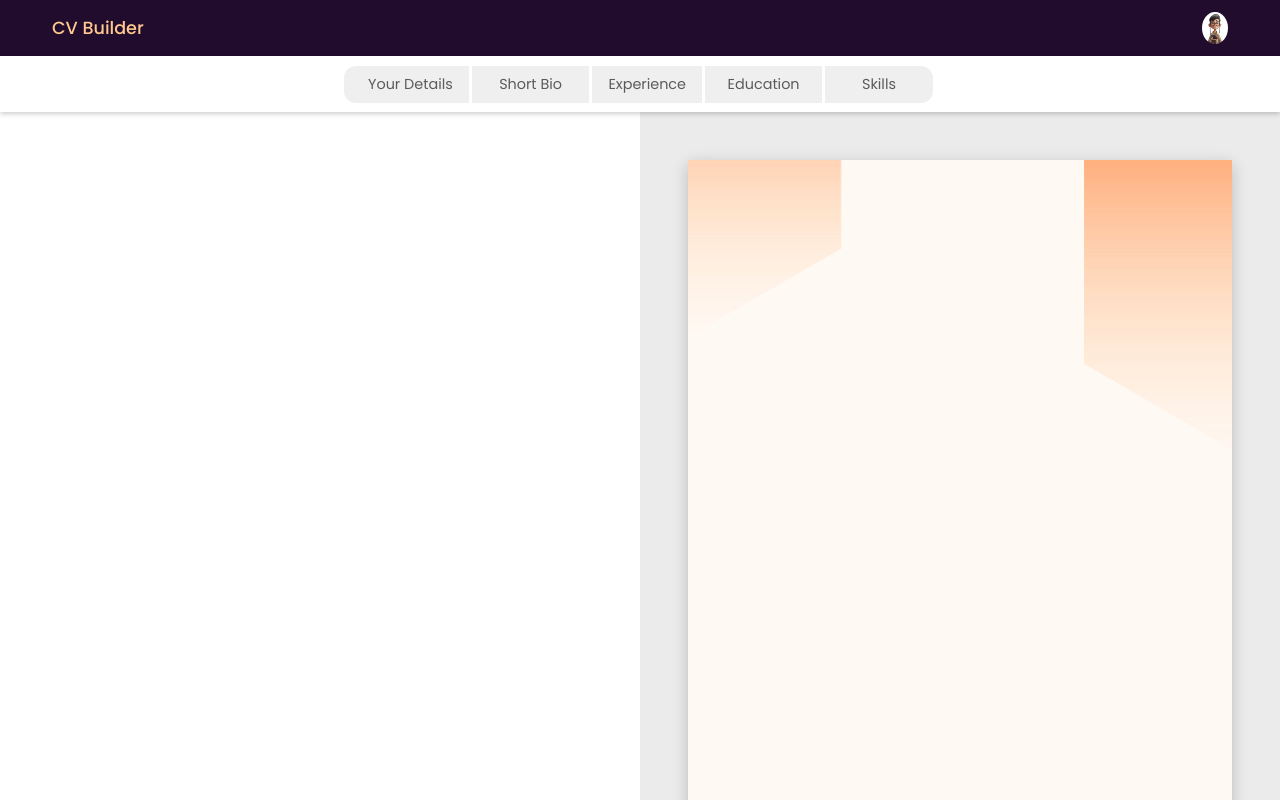
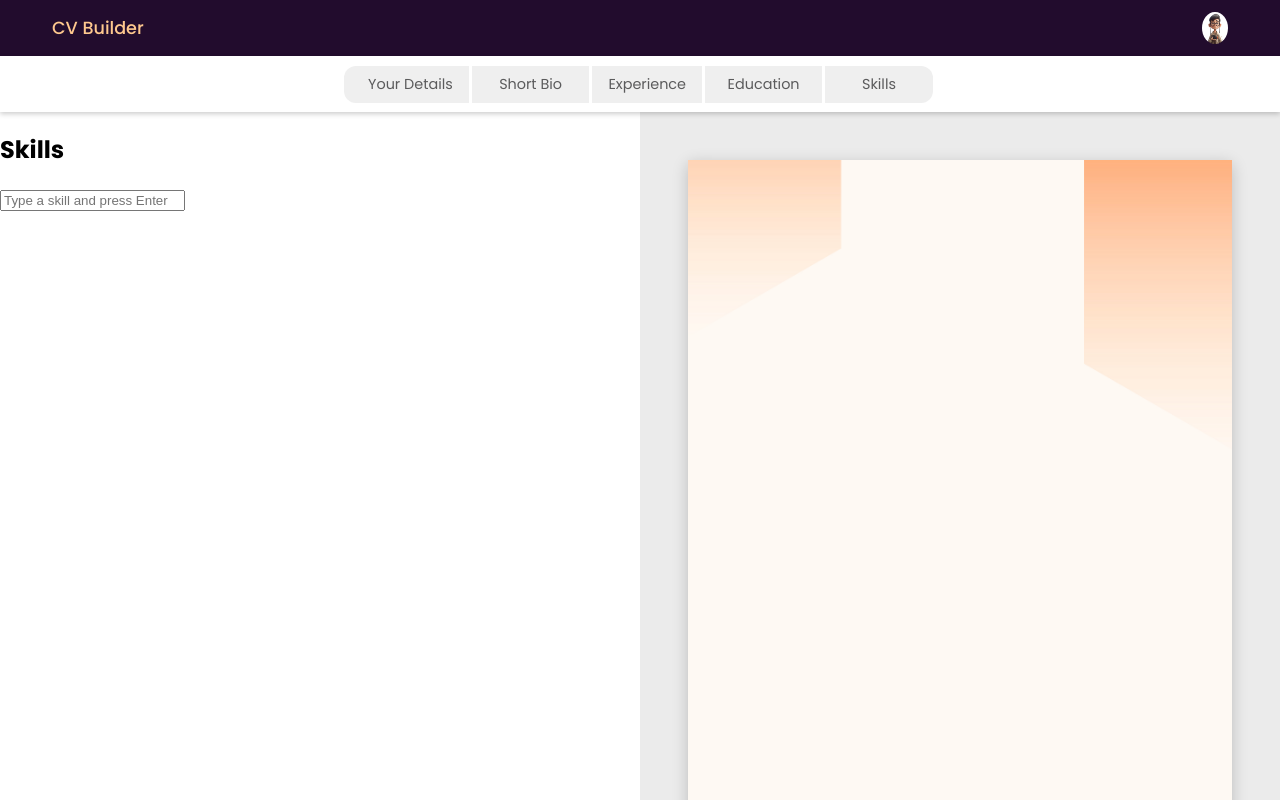
Before and after one commit to Hudsondaniel/CV-Generator, a React app in the folder CV/: page / in a window 1280 px wide. Both pictures are taken after a click on the button "Skills". Shown: the top 800 px of the page. Built offline with nearby package versions, Linux system fonts and the light colour scheme; the HTML template or start-up script is replaced by a standard one.

Commit message:
Outline for skills also complete

```diff
--- a/CV/src/components/Skills.jsx
+++ b/CV/src/components/Skills.jsx
@@ -1,5 +1,51 @@
-import '../styles/Skills.css'
+import '../styles/Skills.css';
+import { useState } from 'react';
 
-export default function Skills(){
+export default function Skills() {
+    const [skills, setSkills] = useState([]);
+    const [inputValue, setInputValue] = useState('');
 
+    // Handle skill input
+    const handleInputChange = (e) => {
+        setInputValue(e.target.value);
+    };
+
+    // Add skill to the list when pressing Enter
+    const handleInputKeyDown = (e) => {
+        if (e.key === 'Enter' && inputValue.trim()) {
+            e.preventDefault();
+            const newSkill = { id: skills.length + 1, text: inputValue.trim() }; // Generate ID based on length
+            setSkills([...skills, newSkill]);
+            setInputValue(''); // Clear input after adding
+        }
+    };
+
+    // Remove a skill by its unique ID
+    const removeSkill = (id) => {
+        setSkills(skills.filter(skill => skill.id !== id));
+    };
+
+    return (
+        <div className="skills-container">
+            <h2 className="skills-heading">Skills</h2>
+            <div className="skills-input-container">
+                <input
+                    type="text"
+                    value={inputValue}
+                    onChange={handleInputChange}
+                    onKeyDown={handleInputKeyDown}
+                    placeholder="Type a skill and press Enter"
+                    className="skills-input"
+                />
+            </div>
+            <div className="skills-tags-container">
+                {skills.map((skill) => (
+                    <div key={skill.id} className="skill-tag">
+                        {skill.text}
+                        <button className="remove-skill" onClick={() => removeSkill(skill.id)}>✕</button>
+                    </div>
+                ))}
+            </div>
+        </div>
+    );
 }
```
